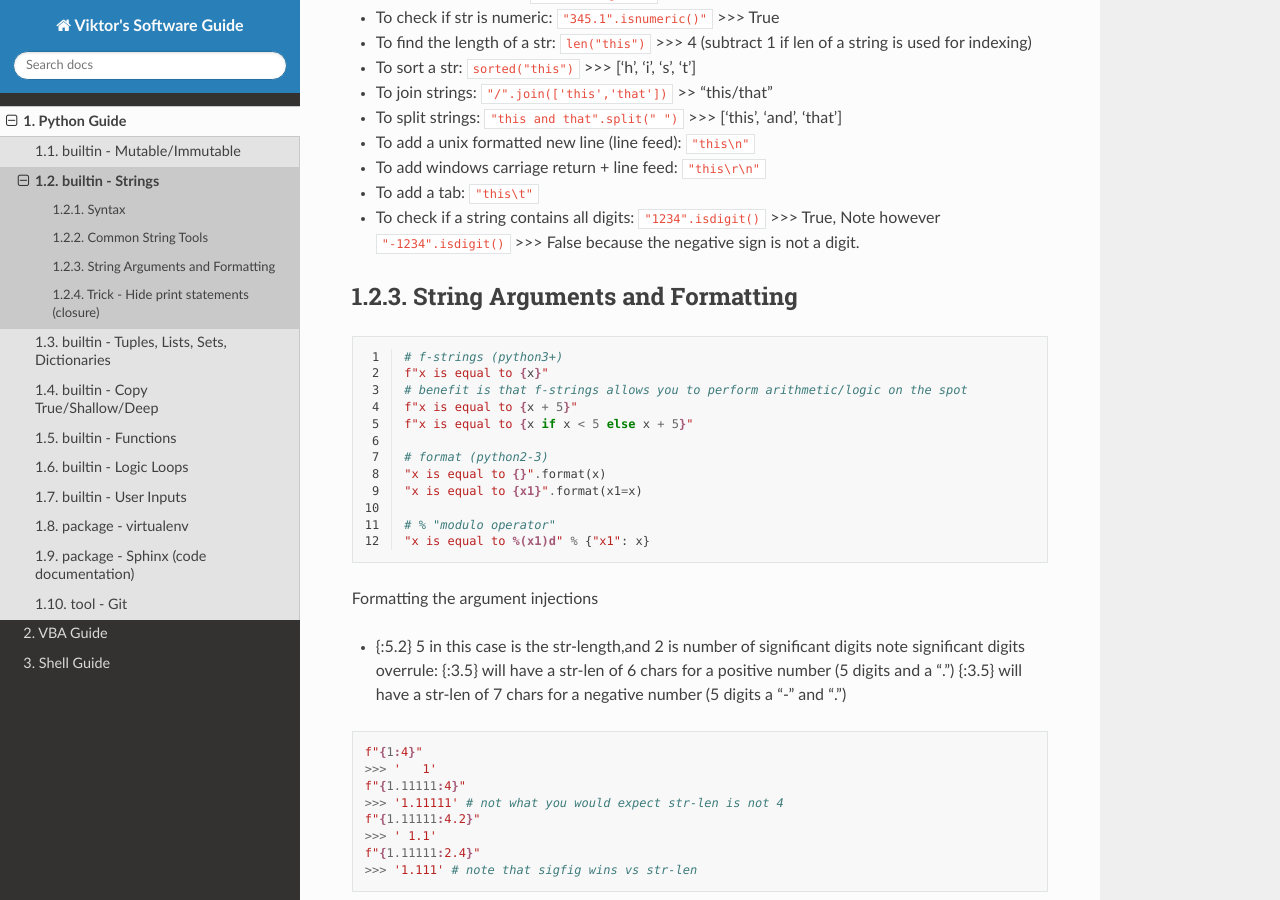
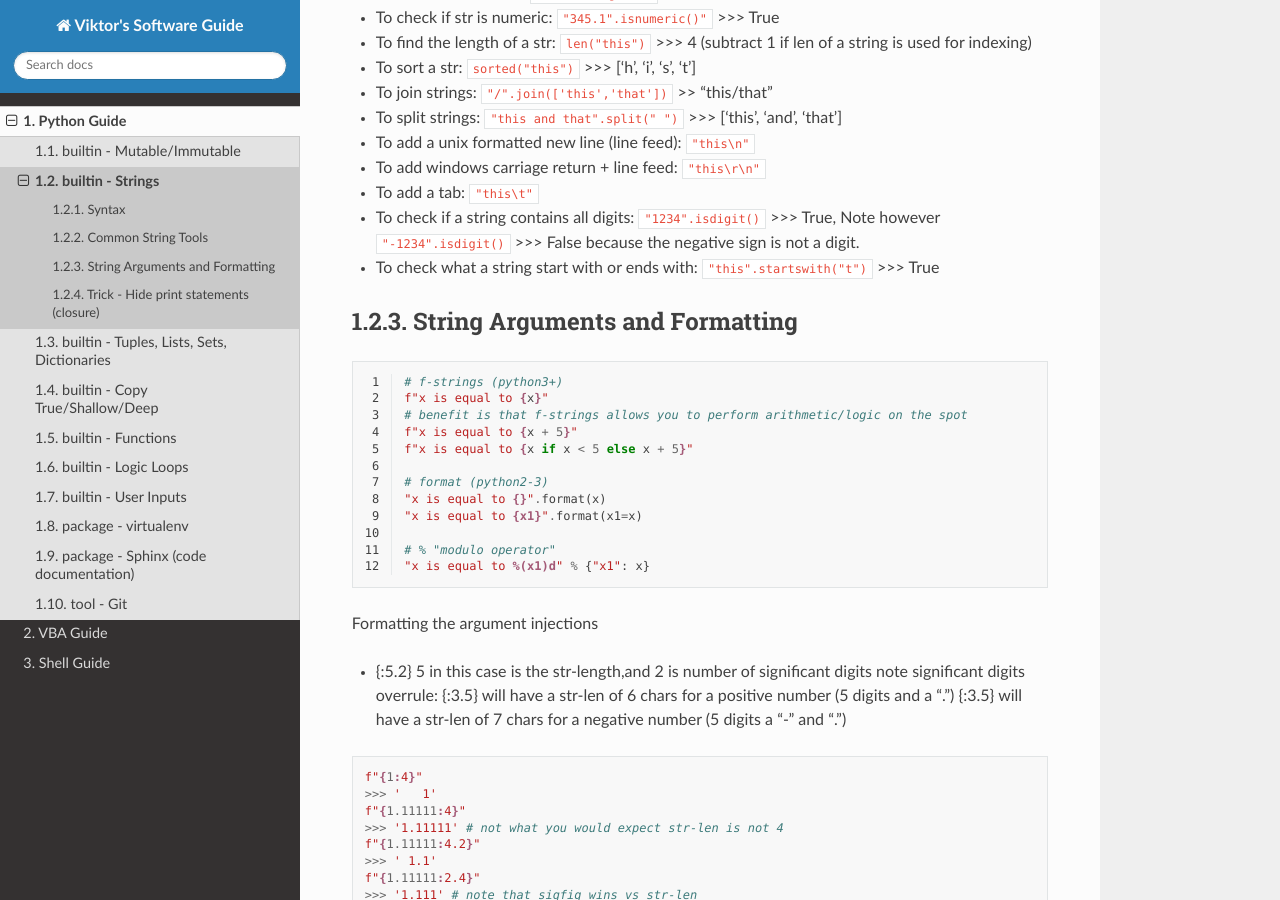
Before and after one commit to PydPiper/viks_SoftwareGuide, a Sphinx documentation site: the page built from source/python/strings.rst, in a window 1280 px wide and 900 px high, scrolled down 1240 px. Built offline with Sphinx 7.4.7 and the Read the Docs theme 2.0.0, drawn with Linux system fonts in a browser that asks for light colours.

Commit message:
added to python strings

```diff
--- a/source/python/strings.rst
+++ b/source/python/strings.rst
@@ -68,6 +68,7 @@ Common String Tools
 - To add a tab: ``"this\t"``
 - To check if a string contains all digits: ``"1234".isdigit()`` >>> True, Note however ``"-1234".isdigit()`` >>> False
   because the negative sign is not a digit.
+- To check what a string start with or ends with: ``"this".startswith("t")`` >>> True
 
 
 String Arguments and Formatting
```
